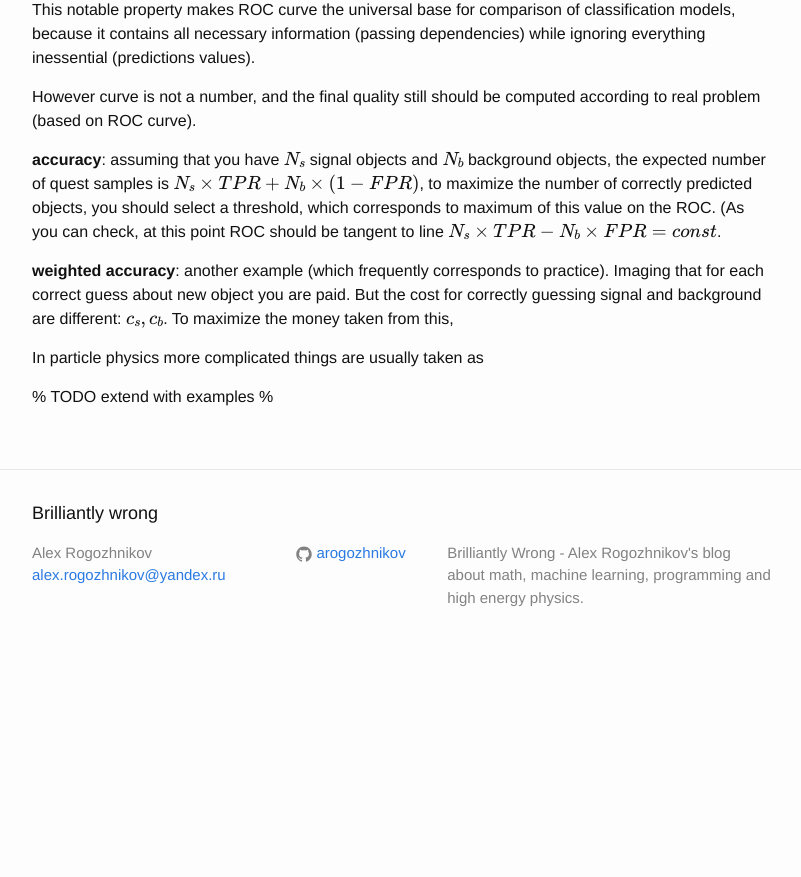
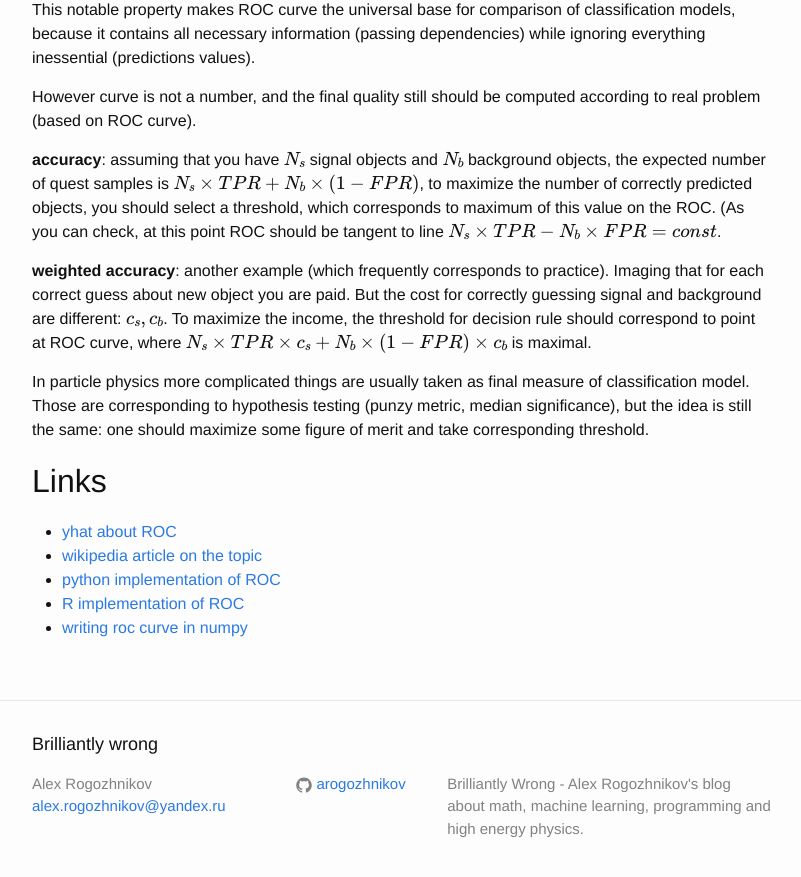
Before and after one commit to arogozhnikov/arogozhnikov.github.io, a Jekyll site: the page built from _posts/2015-10-05-roc-curve.markdown, in a window 1280 px wide and 900 px high, scrolled down 4172 px. Shown: the top 877 px of the window, without its empty margins (238-1039 px from the left). Built offline with Jekyll 4.4.1, drawn with Linux system fonts in a browser that asks for light colours; formulas are drawn with MathJax 3; before the commit the page ends 4841 px from its top, so only the background shows below that.

Commit message:
expended the post about ROC

```diff
--- a/_posts/2015-10-05-roc-curve.markdown
+++ b/_posts/2015-10-05-roc-curve.markdown
@@ -169,14 +169,17 @@ of correctly predicted objects, you should select a threshold, which corresponds
 __weighted accuracy__: another example (which frequently corresponds to practice).
 Imaging that for each correct guess about new object you are paid.
 But the cost for correctly guessing signal and background are different: $c_s, c_b$.
-To maximize the money taken from this,
+To maximize the income, the threshold for decision rule should correspond to point at ROC curve, where
+ $$ N_s \times TPR \times c_s + N_b \times (1 - FPR) \times c_b $$ is maximal.
 
+In particle physics more complicated things are usually taken as final measure of classification model.
+Those are corresponding to hypothesis testing (punzy metric, median significance), but the idea is still the same:
+one should maximize some figure of merit and take corresponding threshold.
 
-In particle physics more complicated things are usually taken as
+## Links
 
-
-% TODO extend with examples %
-
-<!--
-* ROC AUC, но не универсальный
--->
+* [yhat about ROC](http://blog.yhathq.com/posts/roc-curves.html)
+* [wikipedia article on the topic](https://en.wikipedia.org/wiki/Receiver_operating_characteristic)
+* [python implementation of ROC](http://scikit-learn.org/stable/auto_examples/plot_roc.html)
+* [R implementation of ROC](https://cran.r-project.org/web/packages/ROCR/index.html)
+* [writing roc curve in numpy](https://arogozhnikov.github.io/2015/09/29/NumpyTipsAndTricks1.html#Computing-ROC-curve)
```
